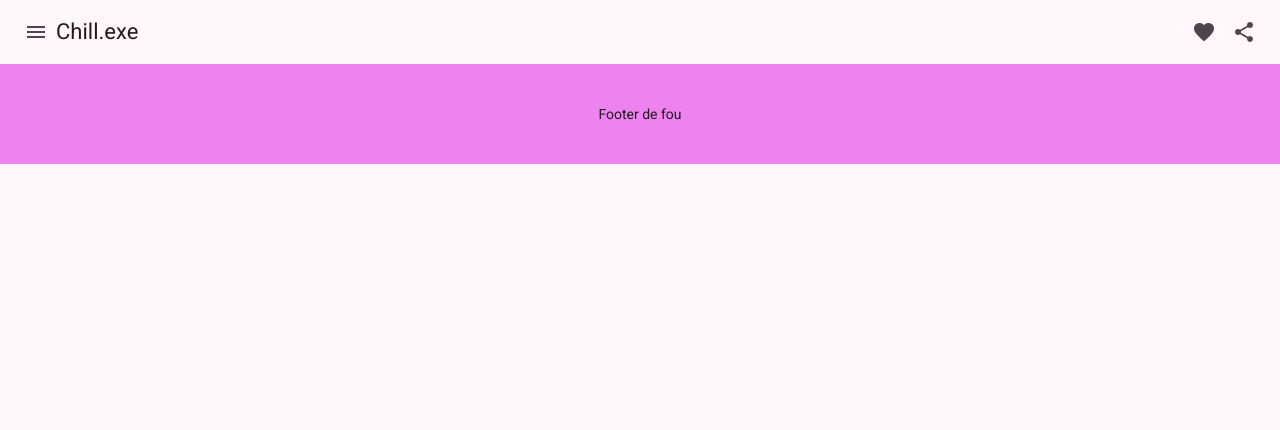
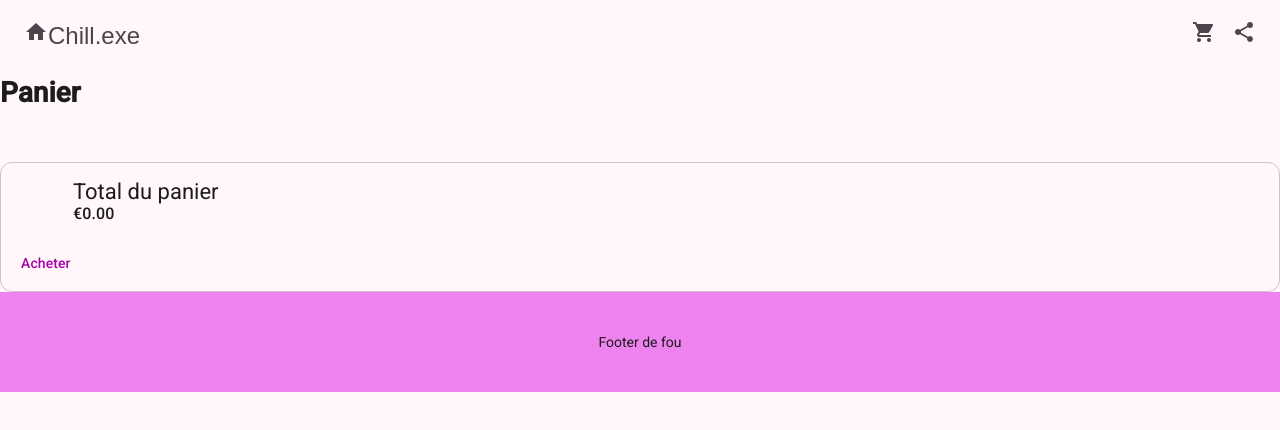
Before and after one commit to Mattocans/projetAngular, an Angular app: page /panier in a window 1280 px wide. Before the commit this address led to /. Shown: the top 430 px of the page. Built offline with nearby package versions, Linux system fonts and the light colour scheme.

Commit message:
Panier fonctionnel + changement card

```diff
--- a/src/app/api.service.ts
+++ b/src/app/api.service.ts
@@ -25,17 +25,41 @@ export class ApiService {
   private _pokemon = signal<Pokemon>({}as Pokemon);
   pokemon  = this._pokemon.asReadonly()
 
+  private _produitsInCart = signal<Pokemon[]>([])
+  produitInCart = this._produitsInCart.asReadonly();
+  addToCart(product: Pokemon) {
+    this._produitsInCart.update(cart => [...cart, product]);
+  }
+  removeFromCart(productId: string) {
+    this._produitsInCart.update(cart =>
+      cart.filter(p => p.documentId !== productId)
+    );
+  }
+  clearCart() {
+    this._produitsInCart.set([]);
+  }
 
   fetchproducts() {
     return this.httpClient
       .get<ProductResponse>(this.url)
-      .pipe(tap((products) => this._produits.set(products.data)));
+      .pipe(tap((products) => this._produits.set(
+        products.data.map((products) => ({
+          ...products,
+          inCart: 0
+        }))
+      )))
   }
 
   getProductById(id: string) {
     return this.httpClient
-      .get<OneProductResponse>(this.url+id)
-      .pipe(tap((pokemon) => this._pokemon.set(pokemon.data)));
-
+      .get<OneProductResponse>(this.url + id)
+      .pipe(
+        tap((response) =>
+          this._pokemon.set({
+            ...response.data,
+            inCart: 0
+          })
+        )
+      );
   }
 }
--- a/src/app/app.routes.ts
+++ b/src/app/app.routes.ts
@@ -1,5 +1,6 @@
 import { Routes } from '@angular/router';
 import { Home } from './home/home'
+import {Panier} from './panier/panier';
 import { PokemonView} from './pokemon-view/pokemon-view'
 
 export const routes: Routes = [
@@ -11,5 +12,7 @@ export const routes: Routes = [
   {
     path: 'products/:id',
     component: PokemonView
-  }
+  },
+  {path: 'panier', component: Panier},
+
 ];
--- a/src/app/header/header.html
+++ b/src/app/header/header.html
@@ -1,13 +1,16 @@
 <mat-toolbar>
-  <button matIconButton class="example-icon" aria-label="Example icon-button with menu icon">
-    <mat-icon>menu</mat-icon>
+  <div (click)="goHome()">
+    <button matIconButton>
+      <mat-icon>home</mat-icon>
+      <span>{{ headerTitle }}</span>
+    </button>
+
+  </div>
+  <span class="example-spacer"></span>
+  <button matIconButton (click)="goPanier()">
+    <mat-icon>shopping_cart</mat-icon>
   </button>
-  <span>{{ headerTitle }}</span>
-  <span class="example-spacer"></span>
-  <button matIconButton class="example-icon favorite-icon" aria-label="Example icon-button with heart icon">
-    <mat-icon>favorite</mat-icon>
-  </button>
-  <button matIconButton class="example-icon" aria-label="Example icon-button with share icon">
+  <button matIconButton>
     <mat-icon>share</mat-icon>
   </button>
 </mat-toolbar>
--- a/src/app/header/header.ts
+++ b/src/app/header/header.ts
@@ -2,6 +2,7 @@ import {Component} from '@angular/core';
 import {MatIconModule} from '@angular/material/icon';
 import {MatButtonModule} from '@angular/material/button';
 import {MatToolbarModule} from '@angular/material/toolbar';
+import {Router} from '@angular/router';
 
 /**
  * @title Toolbar overview
@@ -14,5 +15,16 @@ import {MatToolbarModule} from '@angular/material/toolbar';
   standalone: true
 })
 export class Header {
+
   headerTitle: string = "Chill.exe"
+
+  constructor(private router: Router) {}
+
+  goPanier() {
+    this.router.navigate(['/panier']);
+  }
+
+  goHome() {
+    this.router.navigate(['/']);
+  }
 }
--- a/src/app/home/home.html
+++ b/src/app/home/home.html
@@ -1,14 +1,20 @@
 <app-product></app-product>
 
 
-<mat-grid-list cols="3" rowHeight="4:6">
+<mat-grid-list cols="3" rowHeight="4:5">
 
   @for (produit of produits(); track produit) {
 
       <mat-grid-tile>
         <a [routerLink] = "['/products', produit.documentId]">
+          <mat-card class="example-card" appearance="outlined"><mat-card-header>
+            <div mat-card-avatar class="example-header-image"></div>
+            <mat-card-title>{{ produit.nom }}</mat-card-title>
+            <mat-card-subtitle>{{ produit.prix | currency : "EUR" : "symbol" : "1.2-2" }}</mat-card-subtitle>
+          </mat-card-header>
+            <img mat-card-image src="{{ produit.image?.length ? 'https://strapi-production-2ff5.up.railway.app'+produit.image[0].url : 'img_4.png' }}" alt="{{ produit.nom }}">
+          </mat-card>
 
-        <app-card [product]="produit" (addToCard)="addToCart($event)" (buy)="buy($event)"></app-card>
         </a>
       </mat-grid-tile>
 
--- a/src/app/home/home.ts
+++ b/src/app/home/home.ts
@@ -3,17 +3,26 @@ import {ApiService} from '../api.service';
 import {inject} from '@angular/core';
 import {RouterOutlet} from '@angular/router'
 import {Pokemon} from '../model/product.interface'
-import {UpperCasePipe} from '@angular/common'
+import {CurrencyPipe, UpperCasePipe} from '@angular/common'
 import {MatGridListModule} from '@angular/material/grid-list';
 import { Product} from '../product/product'
 import {Card} from '../card/card';
 import { RouterModule  } from '@angular/router';
+import {MatButton} from '@angular/material/button';
+import {
+  MatCard,
+  MatCardActions,
+  MatCardAvatar,
+  MatCardContent,
+  MatCardHeader,
+  MatCardImage, MatCardSubtitle, MatCardTitle
+} from '@angular/material/card';
 
 
 
 @Component({
   selector: 'app-home',
-  imports: [RouterOutlet, RouterOutlet, MatGridListModule,Product, Card, RouterModule ],
+  imports: [RouterOutlet, RouterOutlet, MatGridListModule, Product, Card, RouterModule, CurrencyPipe, MatButton, MatCard, MatCardActions, MatCardAvatar, MatCardContent, MatCardHeader, MatCardImage, MatCardSubtitle, MatCardTitle],
   templateUrl: './home.html',
   styleUrl: './home.css',
   standalone: true
@@ -32,10 +41,14 @@ export class Home {
   addToCart(product: Pokemon){
     console.log('Ajout '+product.nom+' au panier')
     console.log(new UpperCasePipe().transform(product.nom));
+    if(product.inCart === 0){
+      this.apiService.addToCart(product);
+    }
+    product.inCart = product.inCart + 1;
   }
+
   buy(product: Pokemon){
     console.log('Achat '+product.nom)
     product.stock = product.stock-1
   }
-  count: number = 0
 }
--- a/src/app/model/product.interface.ts
+++ b/src/app/model/product.interface.ts
@@ -15,4 +15,5 @@ export interface Pokemon {
   prix: number
   stock: number
   image: Image[]
+  inCart: number
 }
--- /dev/null
+++ b/src/app/panier/panier.html
@@ -0,0 +1,46 @@
+
+<h1>Panier</h1>
+
+<mat-grid-list cols="1" rowHeight="10:1">
+  @for (produit of produits(); track produit) {
+      <mat-card class="example-card" appearance="outlined">
+        <mat-card-header>
+          <div style="margin-right: 5px"><mat-card-title>{{ produit.nom }}</mat-card-title></div>
+          <div style="margin-right: 5px;"><mat-card-subtitle></mat-card-subtitle></div>
+
+        </mat-card-header>
+        <mat-card-content>
+          <button matIconButton (click)="plusStock(produit.documentId)">
+            <mat-icon>+</mat-icon>
+          </button>
+          <button matIconButton (click)="moinsStock(produit.documentId)">
+            <mat-icon>-</mat-icon>
+          </button>
+          @if(produit.stock === 0){
+            <span style="color: red"> Rupture de stock </span>
+          } @else {
+            <span style="color: green">En stock : {{ produit.inCart }} </span> <!-- {{ produit.inPanier }} -->
+          }
+        </mat-card-content>
+        <mat-card-actions>
+          <div>
+            <div style="text-align: left"><button matButton (click)="supp(produit.documentId)">Supprimer</button></div>
+            <div style="text-align: right;"><span>{{ produit.prix | currency : "EUR" : "symbol" : "1.2-2" }}</span></div>
+          </div>
+
+        </mat-card-actions>
+      </mat-card>
+
+  }
+</mat-grid-list>
+<div><br><br></div>
+<mat-card class="example-card" appearance="outlined">
+  <mat-card-header>
+    <div mat-card-avatar class="example-header-image"></div>
+    <mat-card-title>Total du panier</mat-card-title>
+    <mat-card-subtitle>{{ prixTotal() | currency : "EUR" : "symbol" : "1.2-2" }}</mat-card-subtitle>
+  </mat-card-header>
+  <mat-card-actions>
+    <button matButton (click)="buy()">Acheter</button>
+  </mat-card-actions>
+</mat-card>
--- /dev/null
+++ b/src/app/panier/panier.ts
@@ -0,0 +1,91 @@
+import {Component, inject} from '@angular/core';
+import {Card} from '../card/card';
+import {MatGridList, MatGridTile} from '@angular/material/grid-list';
+import {CurrencyPipe} from '@angular/common';
+import {MatButton, MatIconButton} from '@angular/material/button';
+import {
+  MatCard,
+  MatCardActions,
+  MatCardAvatar,
+  MatCardContent,
+  MatCardHeader,
+  MatCardImage, MatCardSubtitle, MatCardTitle
+} from '@angular/material/card';
+import {MatIconModule} from '@angular/material/icon';
+import {ApiService} from '../api.service';
+
+@Component({
+  selector: 'app-panier',
+  imports: [
+    Card,
+    MatGridList,
+    MatGridTile,
+    CurrencyPipe,
+    MatButton,
+    MatCard,
+    MatCardActions,
+    MatCardAvatar,
+    MatCardContent,
+    MatCardHeader,
+    MatCardImage,
+    MatCardSubtitle,
+    MatCardTitle,
+    MatIconButton,
+    MatIconModule
+  ],
+  templateUrl: './panier.html',
+  styleUrl: './panier.css',
+  standalone: true
+})
+export class Panier {
+  private apiService = inject(ApiService);
+
+  produits = this.apiService.produitInCart
+  constructor() {
+  }
+
+  prixTotal(){
+    let count:  number = 0;
+    for(let t of this.produits()){
+      count = count+(t.prix*t.inCart)
+    }
+    return count
+  }
+
+  plusStock(id: string){
+    for(let t of this.produits()){
+      if(t.documentId === id && t.inCart < t.stock){
+        t.inCart = t.inCart+1
+      }
+    }
+  }
+
+  moinsStock(id: string){
+    for(let t of this.produits()){
+      if(t.documentId === id && t.inCart > 0){
+        t.inCart = t.inCart-1
+      }
+      if(t.documentId === id && t.inCart === 0){
+        this.apiService.removeFromCart(id)
+      }
+    }
+  }
+
+  supp(id: string){
+    for(let t of this.produits()) {
+      if (t.documentId === id) {
+        t.inCart = 0;
+        this.apiService.removeFromCart(id)
+      }
+    }
+  }
+
+  buy(){
+    for(let t of this.produits()){
+      t.stock = t.stock-t.inCart;
+      t.inCart = 0;
+    }
+    this.apiService.clearCart();
+  }
+
+}
--- a/src/app/pokemon-view/pokemon-view.ts
+++ b/src/app/pokemon-view/pokemon-view.ts
@@ -53,7 +53,13 @@ export class PokemonView {
   addToCart(product: Pokemon){
     console.log('Ajout '+product.nom+' au panier')
     console.log(new UpperCasePipe().transform(product.nom));
+    if(product.inCart == 0){
+      this.apiService.addToCart(product);
+      console.log(this.apiService.produitInCart.length)
+    }
+    product.inCart = product.inCart + 1;
   }
+
   buy(product: Pokemon){
     console.log('Achat '+product.nom)
     product.stock = product.stock-1
```
Also changed, not shown: src/app/panier/panier.css (added), 1 other file (tests, documents, lock files or other folders).
